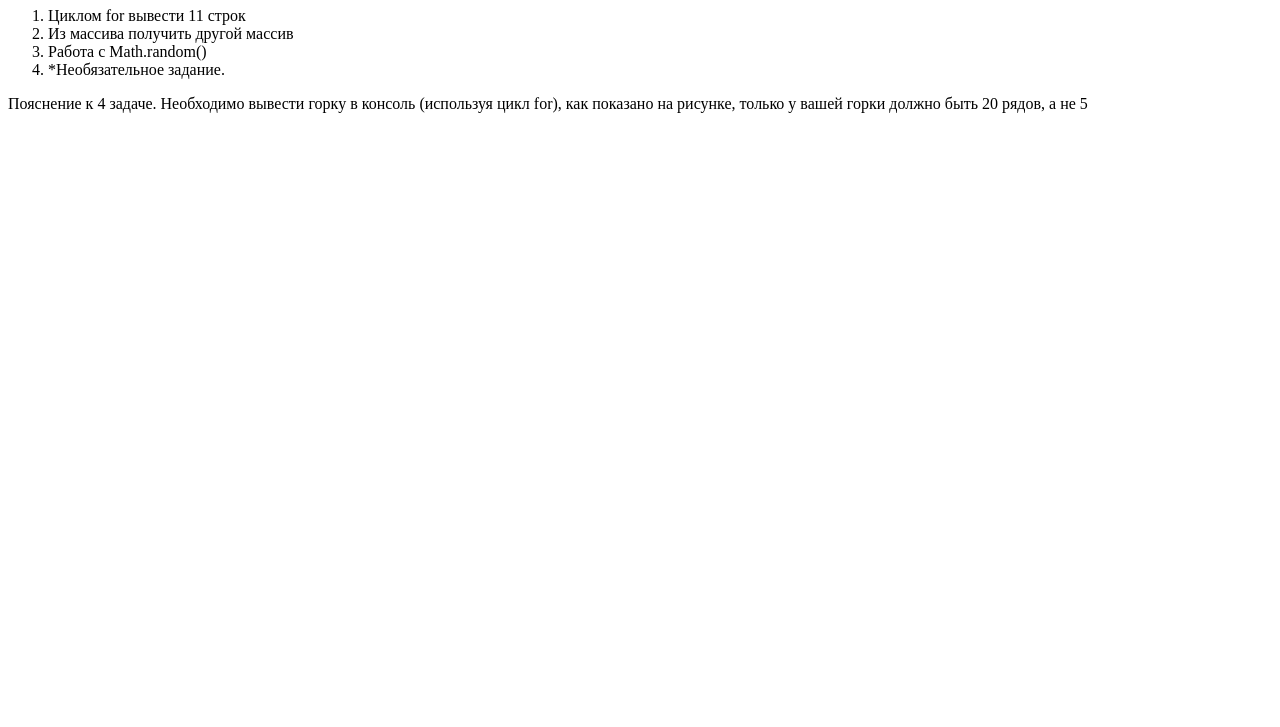
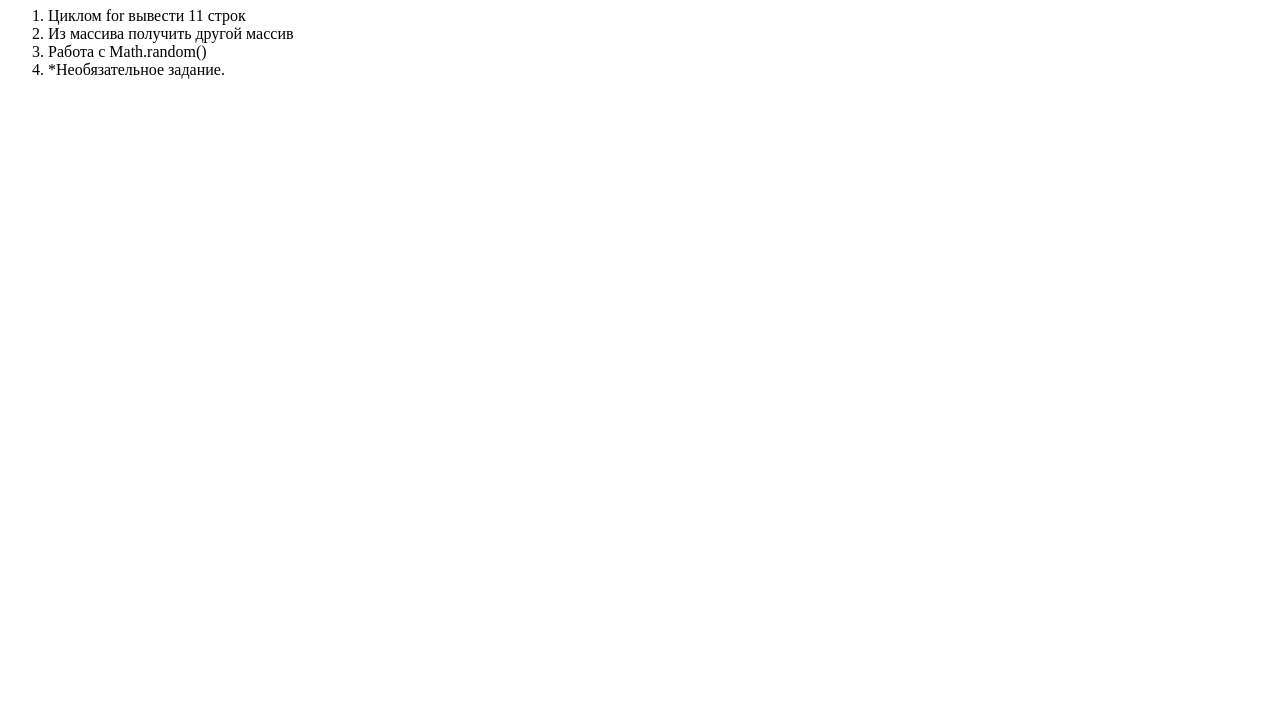
Before and after one commit to An59ts16pk/gitByDepth, a plain HTML site: page SeminarDZ01/index.html in a window 1280 px wide. Shown: the part 73-800 px from the top of the page. Drawn offline with Linux system fonts and the light colour scheme.

Commit message:
Revert "add paragraf in index.html" SemDZ2 remove paragraf
This reverts commit 427b0294d8454db62d074f57685abcac345ea7f8.

```diff
--- a/SeminarDZ01/index.html
+++ b/SeminarDZ01/index.html
@@ -14,7 +14,6 @@
         <li>Работа с Math.random()</li>
         <li>*Необязательное задание.</li>
     </ol>
-    <p>Пояснение к 4 задаче. Необходимо вывести горку в консоль (используя цикл for), как показано на рисунке, только у вашей горки должно быть 20 рядов, а не 5</p>
     <!--
         Задание 1
     Необходимо с помощью цикла for вывести следующие 11 строк в консоль:
```
